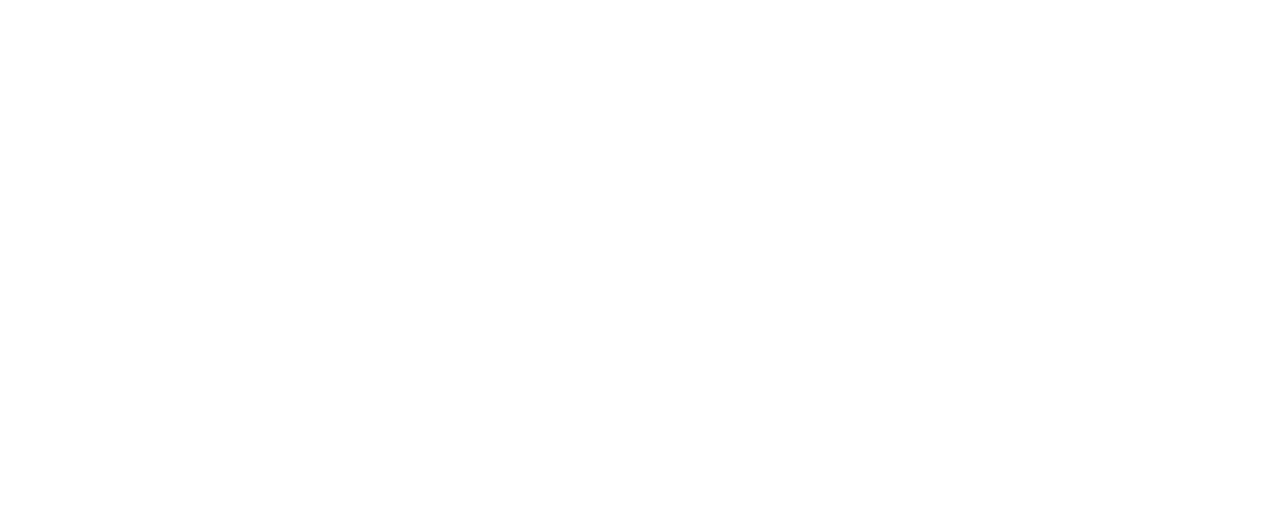
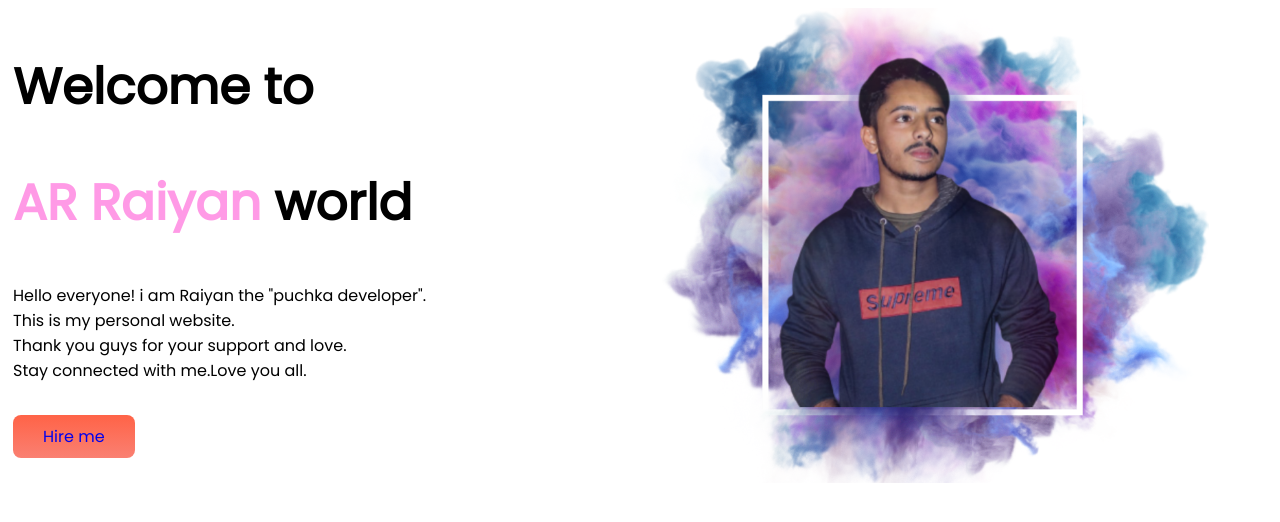
Before and after one commit to arraian/developer-portfolio, a plain HTML site: page index.html in a window 1280 px wide. Drawn offline with Linux system fonts and the light colour scheme.

Commit message:
web-portfolio

```diff
--- a/index.html
+++ b/index.html
@@ -1,13 +1,32 @@
 <!DOCTYPE html>
 <html lang="en">
+
 <head>
     <meta charset="UTF-8">
     <meta http-equiv="X-UA-Compatible" content="IE=edge">
     <meta name="viewport" content="width=device-width, initial-scale=1.0">
     <title>Raiyan Portfolio</title>
     <link rel="stylesheet" href="style.css">
+    <link rel="preconnect" href="https://fonts.googleapis.com">
+    <link rel="preconnect" href="https://fonts.gstatic.com" crossorigin>
+    <link href="https://fonts.googleapis.com/css2?family=Poppins&display=swap" rel="stylesheet">
 </head>
+
 <body>
+    <section>
+        <div class="half-width">
+            <h1>Welcome to</h1>
+            <h1><span class="orange-color">AR Raiyan</span> world</h1>
+            <p>Hello everyone! i am Raiyan the "puchka developer".<br>
+                This is my personal website.<br>
+                Thank you guys for your support and love.<br>
+                Stay connected with me.Love you all.</p> <br>
+            <a class="link-button" target="_blank" href="https://www.linkedin.com/in/ar-raiyan-a5201222b/">Hire me</a>
+        </div>
+        <div class="half-width">
+            <img src="Raian.png" alt="puchka developer">
+        </div>
+    </section>
+</body>
 
-</body>
 </html>
--- a/style.css
+++ b/style.css
@@ -0,0 +1,27 @@
+body{
+    font-family: 'Poppins', sans-serif;
+}
+h1{
+    font-size: 50px;
+}
+span{
+    color:rgba(255, 0, 191, 0.397);
+}
+section{
+    display: flex;
+
+}
+.half-width img{
+    width:90%;
+    margin-bottom: 10px;
+}
+.half-width{
+    width: 50%;
+    padding-left: 5px;
+}
+.link-button{
+    text-decoration: none;
+    background-image: linear-gradient(tomato,salmon) ;
+    padding: 10px 30px;
+    border-radius: 8px;
+}
```
Also changed, not shown: Raian.png (added).
